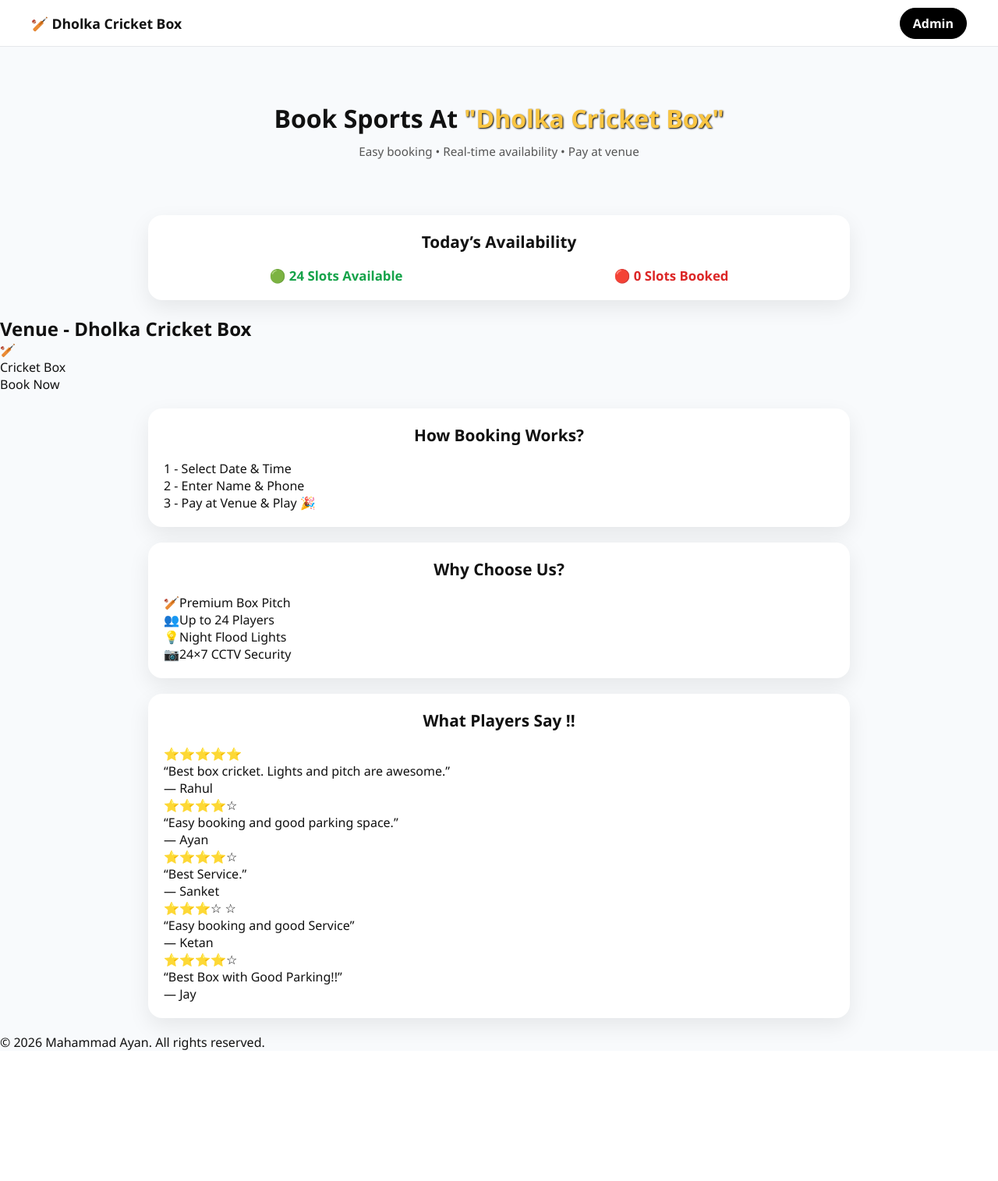
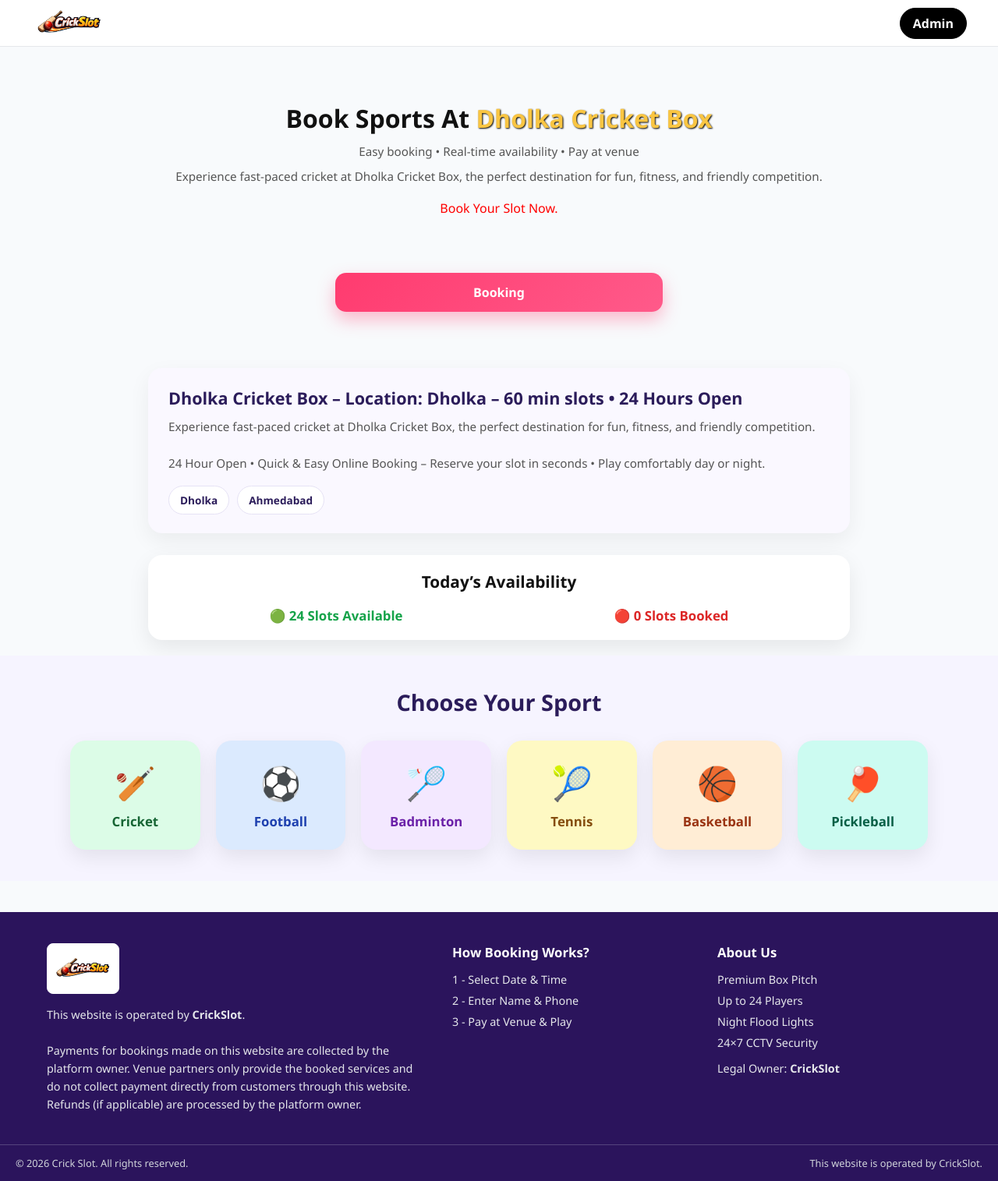
Before and after one commit to Ayan0182/jalalpur-cricket-box, a Flask app: page / in a window 1280 px wide. Shown: the whole page at 78% size. Before the commit the page ends 1347 px from the top, so only its background shows below. Run offline with Flask 3, Linux system fonts and the light colour scheme; data comes from the database, SQL or seed files in the repository.

Commit message:
add home.html

```diff
--- a/turf-booking/templates/home.html
+++ b/turf-booking/templates/home.html
@@ -3,14 +3,17 @@
 <head>
   <meta charset="UTF-8" />
   <meta name="viewport" content="width=device-width, initial-scale=1, maximum-scale=1">
-  <title>Book Sports At Dholka Cricket Box</title>
+  <title>CrickSlot | BookNow</title>
+  <link rel="icon" href="/static/icons/logo-Photoroom.png" type="image/png" sizes="128x128">
   <link rel="stylesheet" href="/static/home.css" />
 </head>
 <body>
 
   <!-- NAVBAR -->
   <header class="navbar">
-    <div class="logo">🏏 Dholka Cricket Box</div>
+    <div class="nav-left">
+  <img src="/static/icons/logo-Photoroom.png" alt="Dhokla Cricket Box" class="navbar-logo">
+</div>
     <a href="/admin/login" class="admin-btn">Admin</a>
   </header>
 
@@ -18,12 +21,46 @@
   <section class="hero-card">
     <h1 class="hero-title">
       Book Sports At <br>
-      <span>"Dholka Cricket Box"</span>
+      <span>Dholka Cricket Box</span>
     </h1>
     <p class="hero-sub">
       Easy booking • Real-time availability • Pay at venue
     </p>
+    <p class="hero-sub">
+      Experience fast-paced cricket at Dholka Cricket Box, the perfect destination for fun,
+      fitness, and friendly competition. <br><br></p>
+      <p style="color:red;">Book Your Slot Now.</p>
   </section>
+
+<div class="booking-cta">
+  <a href="/booking" class="booking-btn">
+    Booking
+  </a>
+</div>
+<br>
+<br>
+
+
+<!-- LOCATION INFO SECTION -->
+<section class="location-card">
+  <h2 class="location-title">
+    Dholka Cricket Box – Location: Dholka – 60 min slots • 24 Hours Open
+  </h2>
+
+  <p class="location-desc">
+    Experience fast-paced cricket at Dholka Cricket Box, the perfect destination for fun,
+    fitness, and friendly competition.
+    <br><br>
+    24 Hour Open • Quick & Easy Online Booking – Reserve your slot in seconds •
+    Play comfortably day or night.
+  </p>
+
+  <div class="location-tags">
+    <span>Dholka</span>
+    <span>Ahmedabad</span>
+  </div>
+</section>
+
 
   <!-- TODAY AVAILABILITY -->
   <section class="home-card availability">
@@ -42,80 +79,95 @@
     </div>
   </section>
 
-  <!-- BOOK NOW -->
-  <section class="sports">
-    <h2>Venue - Dholka Cricket Box</h2>
 
-    <div class="sport-card" onclick="window.location.href='/booking'">
-      <div class="sport-icon">🏏</div>
-      <div class="sport-name">Cricket Box</div>
-      <div class="sport-action">Book Now</div>
-    </div>
-  </section>
+  <!-- CHOOSE YOUR SPORT -->
+<section class="choose-sport">
+  <h2 class="choose-title">Choose Your Sport</h2>
 
-  <!-- HOW IT WORKS -->
-  <section class="home-card">
-    <h2 class="home-title">How Booking Works?</h2>
-
-    <div class="steps">
-      <div class="step">1 -  Select Date & Time</div>
-      <div class="step">2 - Enter Name & Phone</div>
-      <div class="step">3 - Pay at Venue & Play 🎉</div>
-    </div>
-  </section>
-
-  <!-- WHY CHOOSE US -->
-  <section class="home-card">
-    <h2 class="home-title">Why Choose Us?</h2>
-
-    <div class="why-grid">
-      <div class="why-item">🏏<span>Premium Box Pitch</span></div>
-      <div class="why-item">👥<span>Up to 24 Players</span></div>
-      <div class="why-item">💡<span>Night Flood Lights</span></div>
-      <div class="why-item">📷<span>24×7 CCTV Security</span></div>
-    </div>
-  </section>
-
-  <!-- REVIEWS -->
-  <section class="home-card">
-    <h2 class="home-title">What Players Say !!</h2>
-
-    <div class="review">
-      ⭐⭐⭐⭐⭐
-      <p>“Best box cricket. Lights and pitch are awesome.”</p>
-      <span>— Rahul</span>
+  <div class="sport-grid">
+    <div class="sport-box cricket" onclick="location.href='/booking'">
+      <div class="sport-emoji">🏏</div>
+      <div class="sport-label">Cricket</div>
     </div>
 
-    <div class="review">
-      ⭐⭐⭐⭐☆
-      <p>“Easy booking and good parking space.”</p>
-      <span>— Ayan</span>
+    <div class="sport-box football" onclick="location.href='/booking'">
+      <div class="sport-emoji">⚽</div>
+      <div class="sport-label">Football</div>
     </div>
 
-    <div class="review">
-      ⭐⭐⭐⭐☆
-      <p>“Best Service.”</p>
-      <span>— Sanket</span>
+    <div class="sport-box badminton" onclick="location.href='/booking'">
+      <div class="sport-emoji">🏸</div>
+      <div class="sport-label">Badminton</div>
     </div>
 
-    <div class="review">
-      ⭐⭐⭐☆ ☆
-      <p>“Easy booking and good Service”</p>
-      <span>— Ketan</span>
+    <div class="sport-box tennis" onclick="location.href='/booking'">
+      <div class="sport-emoji">🎾</div>
+      <div class="sport-label">Tennis</div>
     </div>
 
-    <div class="review">
-      ⭐⭐⭐⭐☆
-      <p>“Best Box with Good Parking!!”</p>
-      <span>— Jay</span>
+    <div class="sport-box basketball" onclick="location.href='/booking'">
+      <div class="sport-emoji">🏀</div>
+      <div class="sport-label">Basketball</div>
     </div>
-  </section>
 
-  <!-- FOOTER -->
-  <footer class="footer">
-    © 2026 Mahammad Ayan. All rights reserved.
-  </footer>
+    <div class="sport-box pickleball" onclick="location.href='/booking'">
+      <div class="sport-emoji">🏓</div>
+      <div class="sport-label">Pickleball</div>
+    </div>
+  </div>
+</section>
 
+<!-- ================= FOOTER ================= -->
+<footer class="main-footer">
+
+  <div class="footer-container">
+
+    <!-- LEFT -->
+    <div class="footer-col footer-left">
+      <img src="/static/icons/logo-Photoroom.png" alt="CrickSlot" class="footer-logo">
+
+      <p class="footer-text">
+        This website is operated by <b>CrickSlot</b>.<br><br>
+        Payments for bookings made on this website are collected by the platform owner.
+        Venue partners only provide the booked services and do not collect payment directly
+        from customers through this website. Refunds (if applicable) are processed by the
+        platform owner.
+      </p>
+    </div>
+
+    <!-- MIDDLE -->
+    <div class="footer-col">
+      <h4 class="footer-title">How Booking Works?</h4>
+      <ul class="footer-list">
+        <li>1 - Select Date & Time</li>
+        <li>2 - Enter Name & Phone</li>
+        <li>3 - Pay at Venue & Play</li>
+      </ul>
+    </div>
+
+    <!-- RIGHT -->
+    <div class="footer-col">
+      <h4 class="footer-title">About Us</h4>
+      <ul class="footer-list">
+        <li>Premium Box Pitch</li>
+        <li>Up to 24 Players</li>
+        <li>Night Flood Lights</li>
+        <li>24×7 CCTV Security</li>
+      </ul>
+
+      <p class="footer-owner">
+        Legal Owner: <b>CrickSlot</b>
+      </p>
+    </div>
+
+  </div>
+
+<div class="footer-bottom">
+  <span>© 2026 Crick Slot. All rights reserved.</span>
+  <span>This website is operated by CrickSlot.</span>
+</div>
+
+</footer>
   <script src="/static/home.js"></script>
 </body>
 </html>
```
